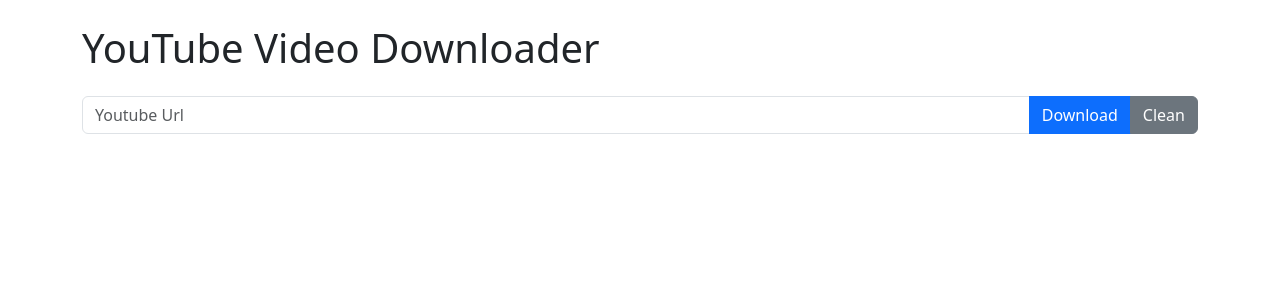
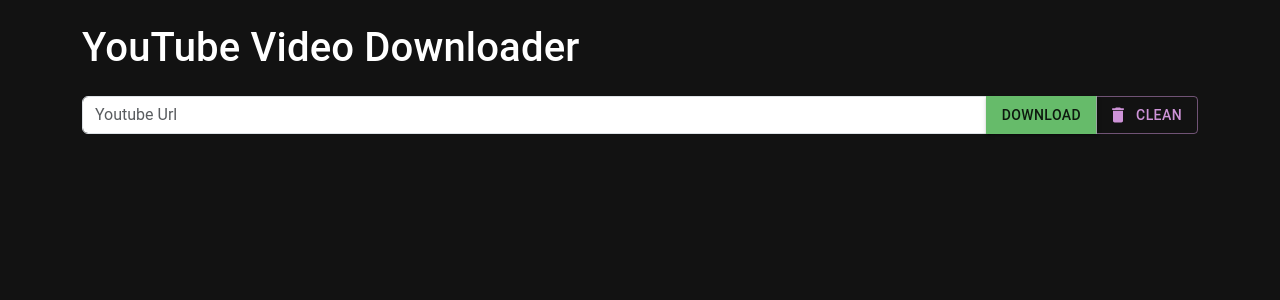
Before and after one commit to Lmex89/youtube-dl-front, a React (Create React App) app: page / in a window 1280 px wide. Shown: the top 300 px of the page. Built offline with nearby package versions, Linux system fonts and the light colour scheme.

Commit message:
agregando algo de estilos

```diff
--- a/package.json
+++ b/package.json
@@ -5,7 +5,9 @@
   "dependencies": {
     "@emotion/react": "^11.11.0",
     "@emotion/styled": "^11.11.0",
+    "@mui/icons-material": "^5.11.16",
     "@mui/material": "^5.13.3",
+    "@mui/styles": "^5.13.2",
     "@testing-library/jest-dom": "^5.14.1",
     "@testing-library/react": "^13.0.0",
     "@testing-library/user-event": "^13.2.1",
--- a/src/App.js
+++ b/src/App.js
@@ -5,6 +5,16 @@
 
 import Backdrop from '@mui/material/Backdrop';
 import CircularProgress from '@mui/material/CircularProgress';
+import Button from '@mui/material/Button';
+import DeleteIcon from '@mui/icons-material/Delete';
+import { ThemeProvider, createTheme } from '@mui/material/styles';
+import CssBaseline from '@mui/material/CssBaseline';
+
+const darkTheme = createTheme({
+  palette: {
+    mode: 'dark',
+  },
+});
 
 function App() {
   const [youtubeUrl, setYoutubeUrl] = useState('');
@@ -74,18 +84,24 @@
   };
 
   return (
+    <ThemeProvider theme={darkTheme}>
+      <CssBaseline />
       <div className="container">
         <h1 className="mt-4 mb-4">YouTube Video Downloader</h1>
         <div className="input-group mb-3">
           <input type="text" value={youtubeUrl} onChange={handleInputChange} class="form-control" placeholder="Youtube Url" aria-label="Youtube Url" aria-describedby="basic-addon2" />
           <OverlayTrigger trigger="click" placement="right" overlay={popover} rootClose>
-          <button className="btn btn-primary" type="button" onClick={handleDownload}>
+            {/* <button className="btn btn-primary" type="button" onClick={handleDownload}>
             Download
-          </button>
+          </button> */}
+            <Button variant="contained" onClick={handleDownload} color="success" >Download</Button>
           </OverlayTrigger>
-        <button className="btn btn-secondary" type="button" onClick={handleClean}>
+          {/* <button className="btn btn-secondary" type="button" onClick={handleClean}>
           Clean
-        </button>
+        </button> */}
+          <Button variant="outlined" disableElevation onClick={handleClean} color="secondary" startIcon={<DeleteIcon />} >
+            clean
+          </Button>
         </div>
         {loading &&
           <Backdrop
@@ -104,6 +120,7 @@
           </div>
         )}
       </div>
+    </ThemeProvider>
   );
 }
 
```
Also changed, not shown: 1 other file (tests, documents, lock files or other folders). Lines whose indentation alone changed are shown as unchanged.
